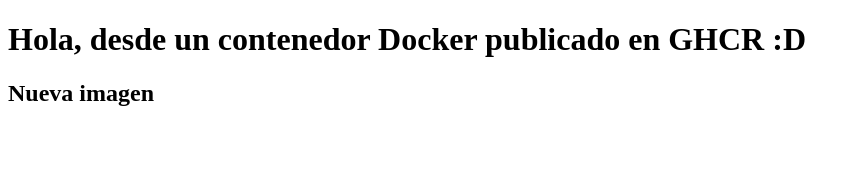
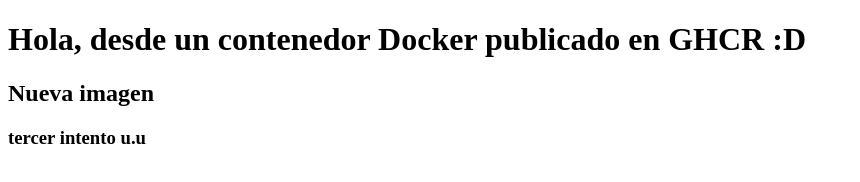
Before and after one commit to Drakww/lab-docker-gh-actions, a website: page index.html in a window 1280 px wide. Shown: the whole page, without its empty margins (0-860 px from the left). Drawn offline with Linux system fonts and the light colour scheme.

Commit message:
chore: actualizar mensaje en index.html para prueba de build

```diff
--- a/index.html
+++ b/index.html
@@ -7,6 +7,7 @@
   <body>
     <h1>Hola, desde un contenedor Docker publicado en GHCR :D</h1>
     <h2>Nueva imagen</h2>
+    <h3>tercer intento u.u</h3>
 
   </body>
 </html>
```
